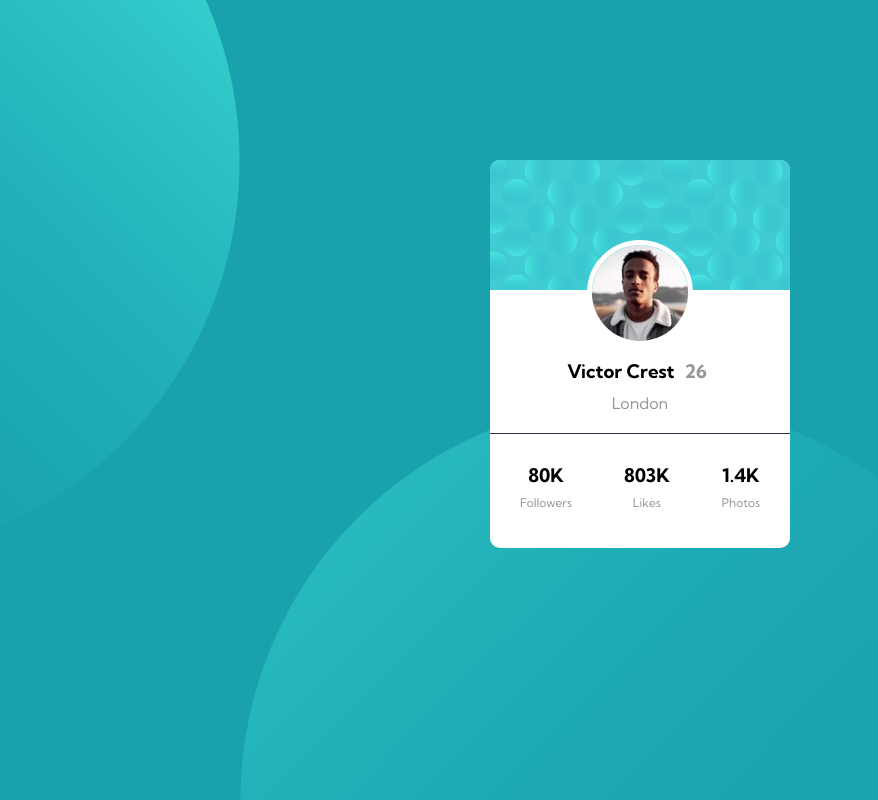
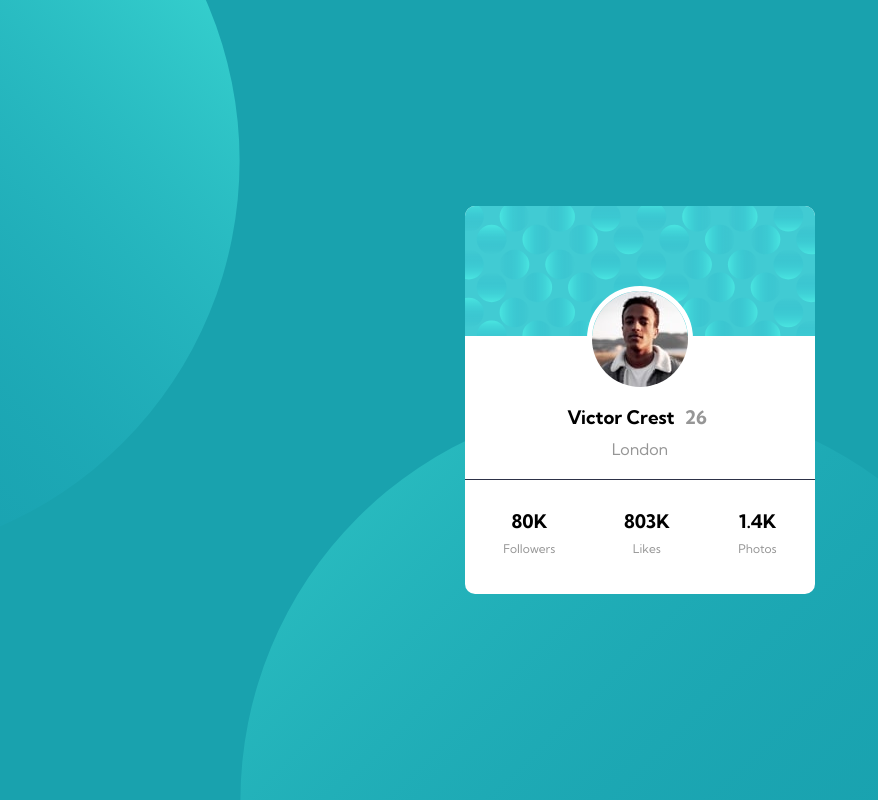
Before and after one commit to Gepeet/profile-fem, a plain HTML site: page index.html in a window 1280 px wide. Shown: the whole page, without its empty margins (0-878 px from the left). Drawn offline with Linux system fonts and the light colour scheme.

Commit message:
finished and retouched

```diff
--- a/style.css
+++ b/style.css
@@ -25,17 +25,20 @@ body {
     background-repeat: no-repeat, no-repeat;
     background-position-x: -35em, 15em;
     background-position-y: -15em, 25em;
+    height: 100vh;
+    width: 100vw;
+    display: flex;
+    align-items: center;
+    justify-content: center;
 }
 
 
 
 section {
-    top: 10em;
-    margin: auto;
-    position: relative;
     display: flex;
     flex-direction: column;
-    max-width: 300px;
+    width: 350px;
+    max-width: 350px;
     background-color: white;
     text-align: center;
     border-radius: 10px;
```
